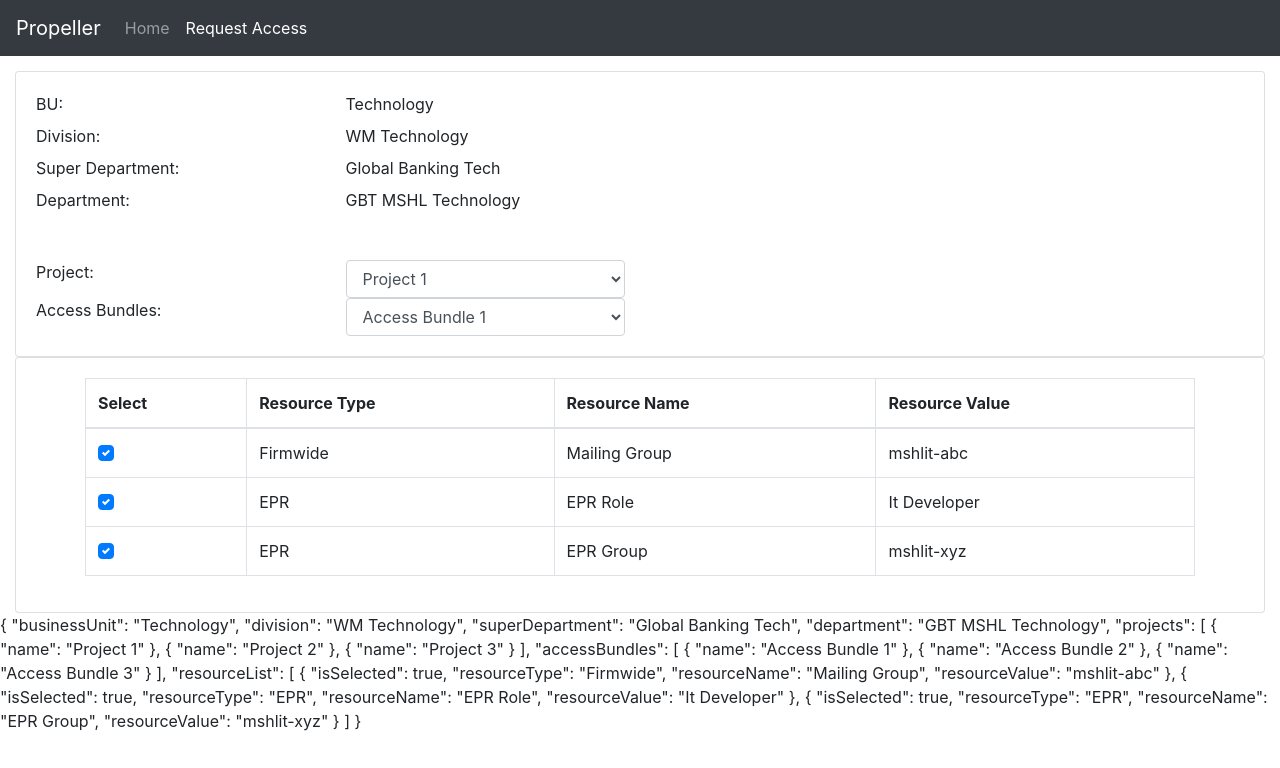
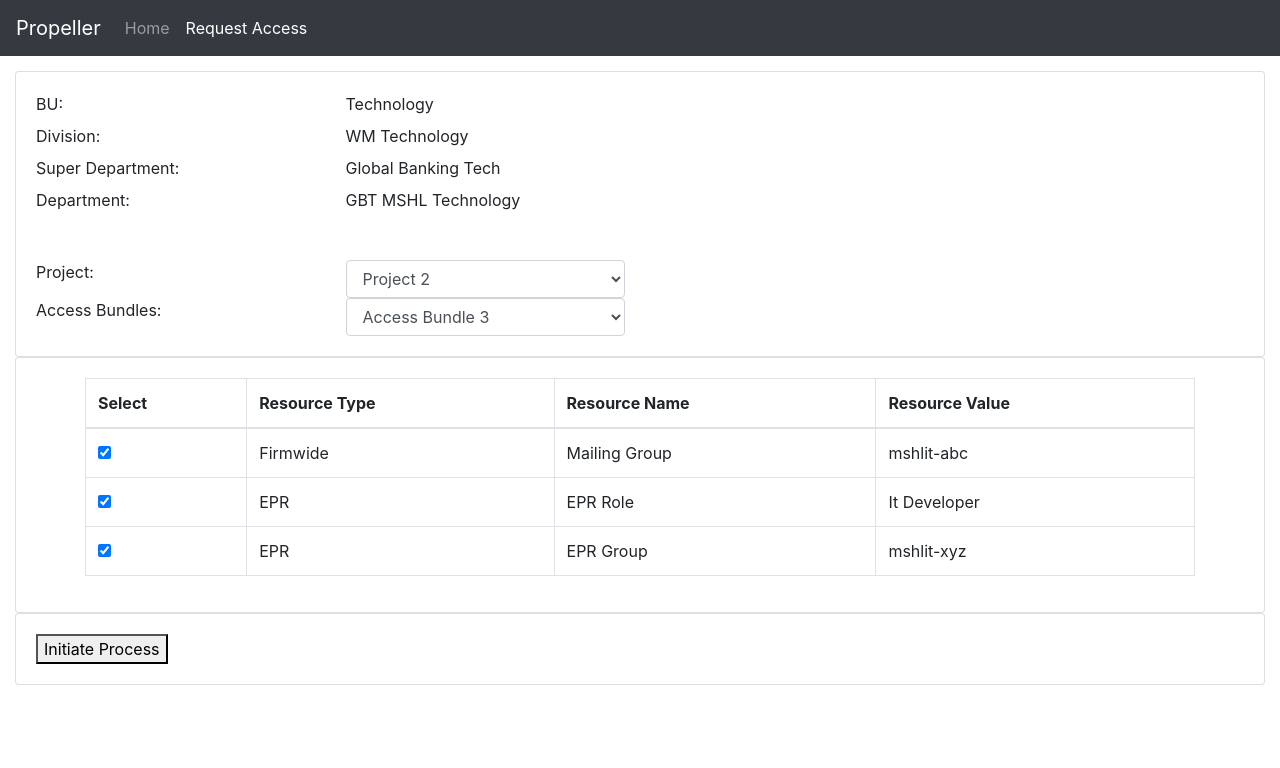
Before and after one commit to harmangupta/Codethon_Sample_UI, an Angular app in the folder propeller-ui/: page /requestAccess in a window 1280 px wide. Shown: the top 768 px of the page. Built offline with nearby package versions, Linux system fonts and the light colour scheme.

Commit message:
committing some bindings

```diff
--- a/propeller-ui/src/app/AppComponent/request-access/request-access.component.html
+++ b/propeller-ui/src/app/AppComponent/request-access/request-access.component.html
@@ -41,7 +41,7 @@
               <label>Project:</label>
             </div>
             <div class="col-xs-3 col-sm-3">
-              <select name="project" class="form-control" id="project">
+              <select name="project" [(ngModel)]="requestAccess.projectSelected" class="form-control" id="project">
                 <option *ngFor="let p of requestAccess.projects" [ngValue]="p.name"> {{ p.name }} </option>
               </select>
             </div>
@@ -53,7 +53,7 @@
             </div>
             <div class="col-xs-3 col-sm-3">
 
-            <select name="accessBundle" class="form-control" id="accessBundle">
+            <select name="accessBundle" [(ngModel)]="requestAccess.accessBundleSelected" class="form-control" id="accessBundle">
               <option *ngFor="let ab of requestAccess.accessBundles" [ngValue]="ab.name"> {{ ab.name }} </option>
             </select>
 
@@ -79,9 +79,8 @@
                   <tbody>
                     <tr *ngFor="let r of requestAccess.resourceList; let i = index;">
                       <td>
-                        <div class="custom-control custom-checkbox">
-                            <input type="checkbox" class="custom-control-input" [id]="'customCheck'+i" checked>
-                            <label class="custom-control-label" [for]="'customCheck'+i"></label>
+                        <div>
+                            <input type="checkbox" [id]="'customCheck'+i" [(ngModel)]="r.isSelected"/>
                         </div>
                       </td>
                       <td>{{ r.resourceType }}</td>
@@ -97,5 +96,11 @@
         </div>
       </div>
     </div>
-    {{ requestAccess | json }}
+    <div class="col-xs-12 col-sm-12">
+      <div class="card">
+        <div class="card-body">
+          <button (click)="makeServiceCall()">Initiate Process</button>
+        </div>
+      </div>
+    </div>
   </div>
--- a/propeller-ui/src/app/AppComponent/request-access/request-access.component.ts
+++ b/propeller-ui/src/app/AppComponent/request-access/request-access.component.ts
@@ -17,6 +17,8 @@ export class RequestAccessComponent implements OnInit {
       division: 'WM Technology',
       superDepartment: 'Global Banking Tech',
       department: 'GBT MSHL Technology',
+      projectSelected: 'Project 2',
+      accessBundleSelected: 'Access Bundle 3',
       projects:[{name:'Project 1'}, {name:'Project 2'}, {name:'Project 3'}],
       accessBundles:[{name:'Access Bundle 1'}, {name:'Access Bundle 2'}, {name:'Access Bundle 3'}],
       resourceList: [
@@ -27,8 +29,8 @@ export class RequestAccessComponent implements OnInit {
     }
   }
 
-  accessBundleSelected(evt) {
-    console.log(evt);//    this.selectedAccessBundle = evt.
+  makeServiceCall() {
+    //do something meaningful here
+    console.log('here');
   }
-
 }
--- a/propeller-ui/src/app/model/request-access.ts
+++ b/propeller-ui/src/app/model/request-access.ts
@@ -7,6 +7,8 @@ export class RequestAccess {
     division?: string;
     superDepartment?: string;
     department?: string;
+    projectSelected?: string;
+    accessBundleSelected?: string;
     projects?: Project[];
     accessBundles?: AccessBundle[];
     resourceList?: Resource[];
```
